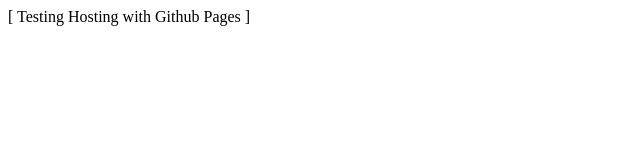
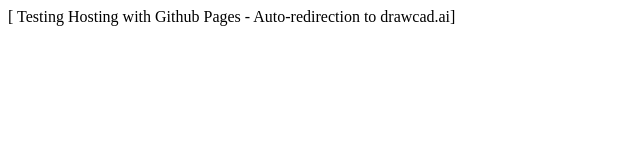
Before and after one commit to drawcad/drawcad.github.io, a plain HTML site: page index.html in a window 1280 px wide. Shown: the whole page, without its empty margins (0-640 px from the left). Drawn offline with Linux system fonts and the light colour scheme.

Commit message:
Update index.html

```diff
--- a/index.html
+++ b/index.html
@@ -5,6 +5,6 @@
     <title>DrawCAD</title>
 </head>
 <body>
-[ Testing Hosting with Github Pages ]
+[ Testing Hosting with Github Pages - Auto-redirection to drawcad.ai]
 </body>
 </html>
```
